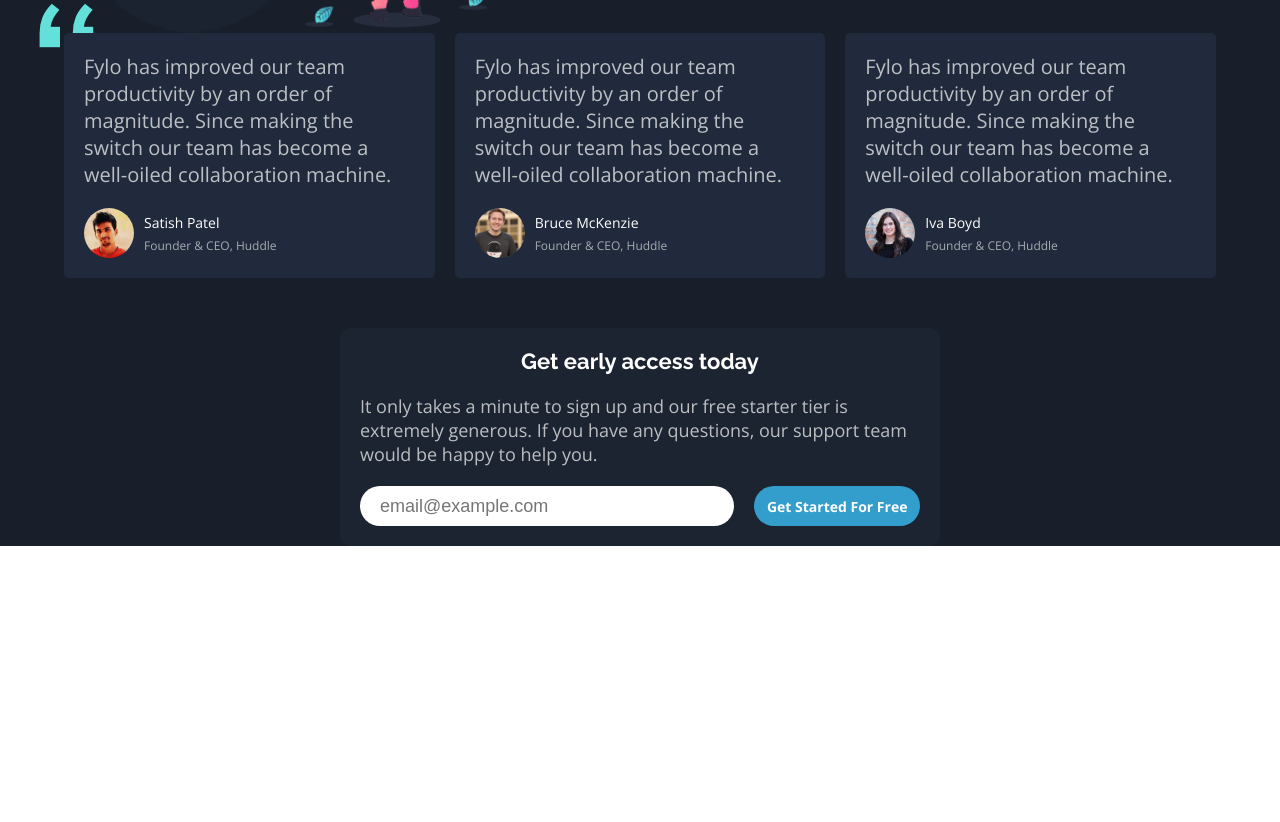
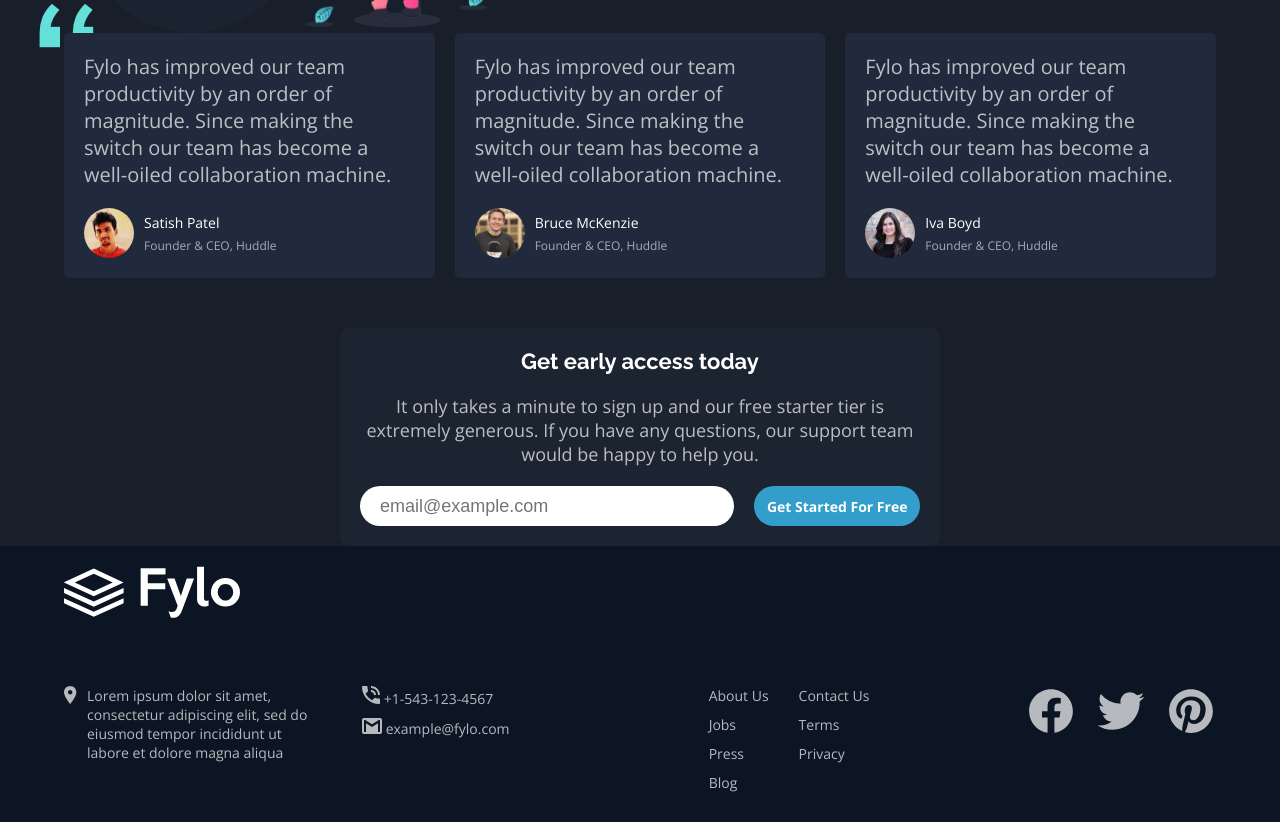
Before and after one commit to matheus778/fylo-dark-theme-landing-page, a plain HTML site: page index.html in a window 1280 px wide. Shown: the part 1525-2347 px from the top of the page. Before the commit the page ends 2071 px from the top, so only its background shows below. Drawn offline with nearby package versions, Linux system fonts and the light colour scheme.

Commit message:
footer criado

```diff
--- a/css/email.css
+++ b/css/email.css
@@ -29,6 +29,7 @@
   color: var(--white);
   font-size: 1.8rem;
   opacity: 0.7;
+  text-align: center;
 }
 
 .email__input {
--- /dev/null
+++ b/css/footer.css
@@ -0,0 +1,82 @@
+.footer {
+  width: 100%;
+  background-color: var(--bg-footer)
+}
+
+.footer__container {
+  width: 90%;
+  max-width: 1440px;
+  margin: 0 auto;
+
+  display: grid;
+  grid-template-columns: 1fr 1fr 1fr 1fr;
+  grid-template-rows: 10vh auto;
+  row-gap: 4rem;
+  column-gap: 4rem;
+  padding: 2rem 0;
+  grid-template-areas:
+  'logo . . .'
+  'location contact menu social';
+}
+
+.footer__social img {
+  width: 50px;
+}
+
+.footer__logo{
+  grid-area: logo;
+}
+
+.location {
+  grid-area: location;
+  display: flex;
+  align-items: flex-start;
+  gap: 1rem;
+
+  color: var(--white);
+  font-size: 1.4rem;
+  opacity: 0.7;
+}
+
+.contact {
+  grid-area: contact;
+  display: flex;
+  align-items: flex-start;
+  gap: 1rem;
+  flex-direction: column;
+
+  color: var(--white);
+  opacity: 0.7;
+  font-size: 1.4rem;
+  justify-items: center;
+}
+
+.footer__menu {
+  grid-area: menu;
+  display: flex;
+  gap: 3rem;
+  justify-content: center;
+}
+
+.footer__menu div {
+  display: flex;
+  flex-direction: column;
+}
+
+.footer__menu div a {
+  margin-bottom: 1rem;
+  color: var(--white);
+  font-size: 1.4rem;
+  text-decoration: none;
+  opacity: 0.7;
+}
+
+.footer__social {
+  grid-area: social;
+  filter: invert();
+  opacity: 0.7;
+  display: flex;
+  align-items: flex-start;
+  justify-content: end;
+  gap: 2rem;
+}
--- a/index.html
+++ b/index.html
@@ -12,6 +12,7 @@
   <link rel="stylesheet" href="./css/productive.css">
   <link rel="stylesheet" href="./css/testimonials.css">
   <link rel="stylesheet" href="./css/email.css">
+  <link rel="stylesheet" href="./css/footer.css">
 </head>
 <body>
     <nav class="navbar">
@@ -171,5 +172,52 @@
         </div>
       </div>
     </section>
+
+    <footer class="footer">
+      <div class="footer__container">
+        <img class="footer__logo" src="./images/logo.svg" alt="">
+
+        <div class="location">
+          <img src="./images/icon-location.svg" alt="" srcset="">
+          <p>
+            Lorem ipsum dolor sit amet, consectetur adipiscing elit, sed do eiusmod tempor incididunt ut labore et
+            dolore magna aliqua
+          </p>
+        </div>
+
+        <div class="contact">
+          <div>
+            <img src="./images/icon-phone.svg" alt="" srcset="">
+            +1-543-123-4567
+          </div>
+          <div>
+            <img src="./images/icon-email.svg" alt="" srcset="">
+            example@fylo.com
+          </div>
+        </div>
+
+        <div class="footer__menu">
+          <div>
+            <a href="">About Us</a>
+            <a href="">Jobs</a>
+            <a href="">Press</a>
+            <a href="">Blog</a>
+          </div>
+
+          <div>
+            <a href="">Contact Us</a>
+            <a href="">Terms</a>
+            <a href="">Privacy</a>
+          </div>
+
+        </div>
+
+        <div class="footer__social">
+          <img src="./images/logo-facebook.svg" alt="" srcset="">
+          <img src="./images/logo-twitter.svg" alt="" srcset="">
+          <img src="./images/logo-pinterest.svg" alt="" srcset="">
+        </div>
+      </div>
+    </footer>
 </body>
 </html>
```
Also changed, not shown: images/logo-facebook.svg (added), images/logo-pinterest.svg (added), images/logo-twitter.svg (added).
